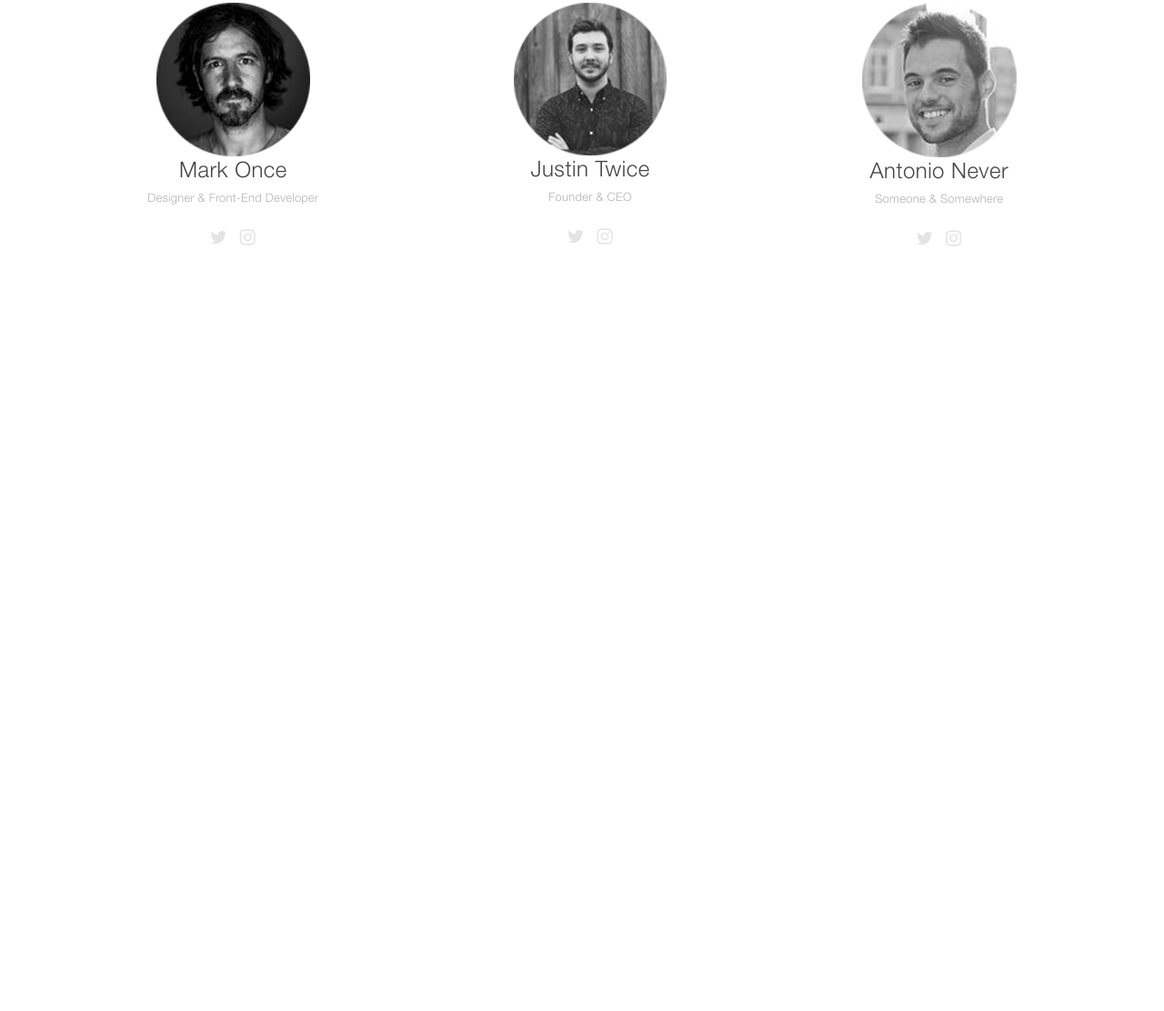
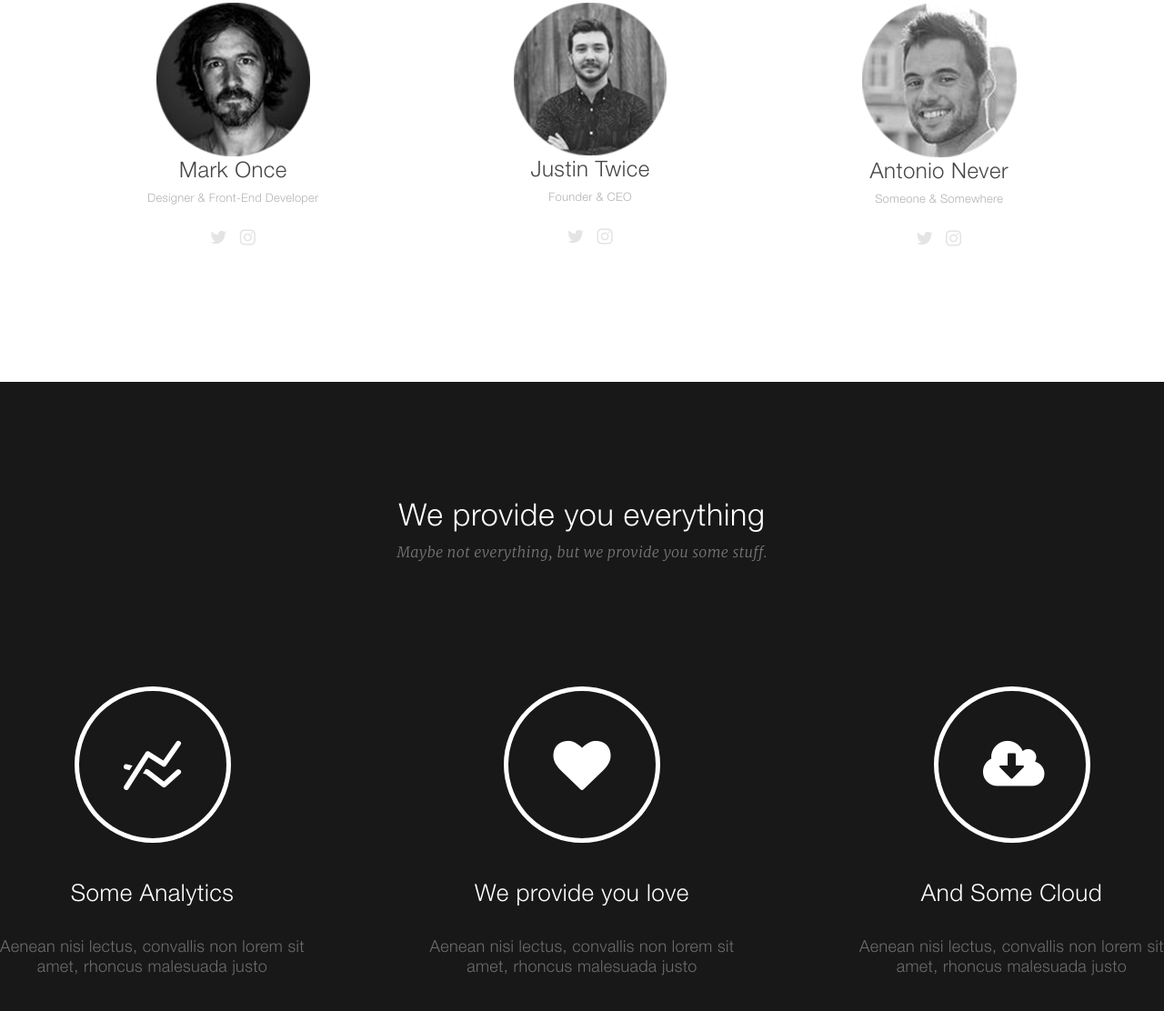
Before and after one commit to DmitryErokhin/stepikwordpresscourse, a plain HTML site: page index.html in a window 1280 px wide. Shown: the part 2158-3270 px from the top of the page at 91% size. Before the commit the page ends 2578 px from the top, so only its background shows below. Drawn offline with Linux system fonts and the light colour scheme.

Commit message:
lesson 4 - Services

```diff
--- a/css/fontello.css
+++ b/css/fontello.css
@@ -23,7 +23,6 @@
   font-family: "fontello";
   font-style: normal;
   font-weight: normal;
-  speak: never;
 
   display: inline-block;
   text-decoration: inherit;
--- a/css/style.css
+++ b/css/style.css
@@ -220,3 +220,56 @@ body{
 .team__icon-box a:hover {
     color: #8f8f8f;
 }
+
+/*Services*/
+.services {
+    background-color: #181818;
+    padding-bottom: 155px;
+}
+
+.inverse .block__title {
+    padding-top: 138px;
+    color: #ffffff;
+}
+.inverse .block__text {
+    color: #777777;
+}
+.serv_inner{
+    display: flex;
+    padding-top: 138px;
+    justify-content: space-between;
+}
+.serv__item  {
+    text-align: center;
+    max-width: 335px;
+}
+.serv__item i {
+    font-size: 63px;
+    width: 172px;
+    height: 172px;
+    border: 5px solid #ffffff;
+    border-radius: 50%;
+    color: #ffffff;
+    display: flex;
+    justify-content: center;
+    align-items: center;
+    margin: 0 auto 43px;
+}
+.serv__item-title {
+
+    font-family: "HelveticaNeueLTProLt", sans-serif;
+    font-size: 26px;
+    font-weight: 400;
+    letter-spacing: 0.02em;
+    color: #ffffff;
+    margin: 0;
+    margin-bottom: 31px;
+}
+.serv__item-text {
+    font-family: "HelveticaNeueLTProLt", sans-serif;
+    font-size: 18px;
+    font-weight: 400;
+    letter-spacing: 0.02em;
+    color: #6e6c6c;
+    margin: 0;
+}
--- a/index.html
+++ b/index.html
@@ -100,10 +100,38 @@
         </div>
 
     </div>
+    <div class="services">
+        <div class="block__head inverse">
+
+        <div class="block__title">
+            We provide you everything
+        </div>
+        <div class="block__text">
+            Maybe not everything, but we provide you some stuff.
+        </div>
+        <div class="serv_inner">
+            <div class="serv__item">
+                <i class="icon-chart-line"></i>
+                <h3 class="serv__item-title">Some Analytics</h3>
+                <p class="serv__item-text">Aenean nisi lectus, convallis non lorem sit amet, rhoncus malesuada justo</p>
+            </div>
+            <div class="serv__item">
+                <i class="icon-heart"></i>
+                <h3 class="serv__item-title">We provide you love</h3>
+                <p class="serv__item-text">Aenean nisi lectus, convallis non lorem sit amet, rhoncus malesuada justo</p>
+            </div>
+            <div class="serv__item">
+                <i class="icon-download-cloud"></i>
+                <h3 class="serv__item-title">And Some Cloud</h3>
+                <p class="serv__item-text">Aenean nisi lectus, convallis non lorem sit amet, rhoncus malesuada justo</p>
+            </div>
+        </div>
+    </div>
+    </div>
 
 </div>
+<!--
 
-<!--
 <i class="icon-twitter"></i>
 <i class="icon-instagram"></i>
 <i class="icon-phone"></i>
@@ -111,7 +139,7 @@
 <i class="icon-heart"></i>
 <i class="icon-chart-line"></i>
 <i class="icon-mail-alt"></i>
-<i class="icon-download-cloud"></i>
- -->
+<i class="icon-download-cloud"></i> -->
+
 </body>
 </html>
```
Also changed, not shown: img/ellipse.png (added).
